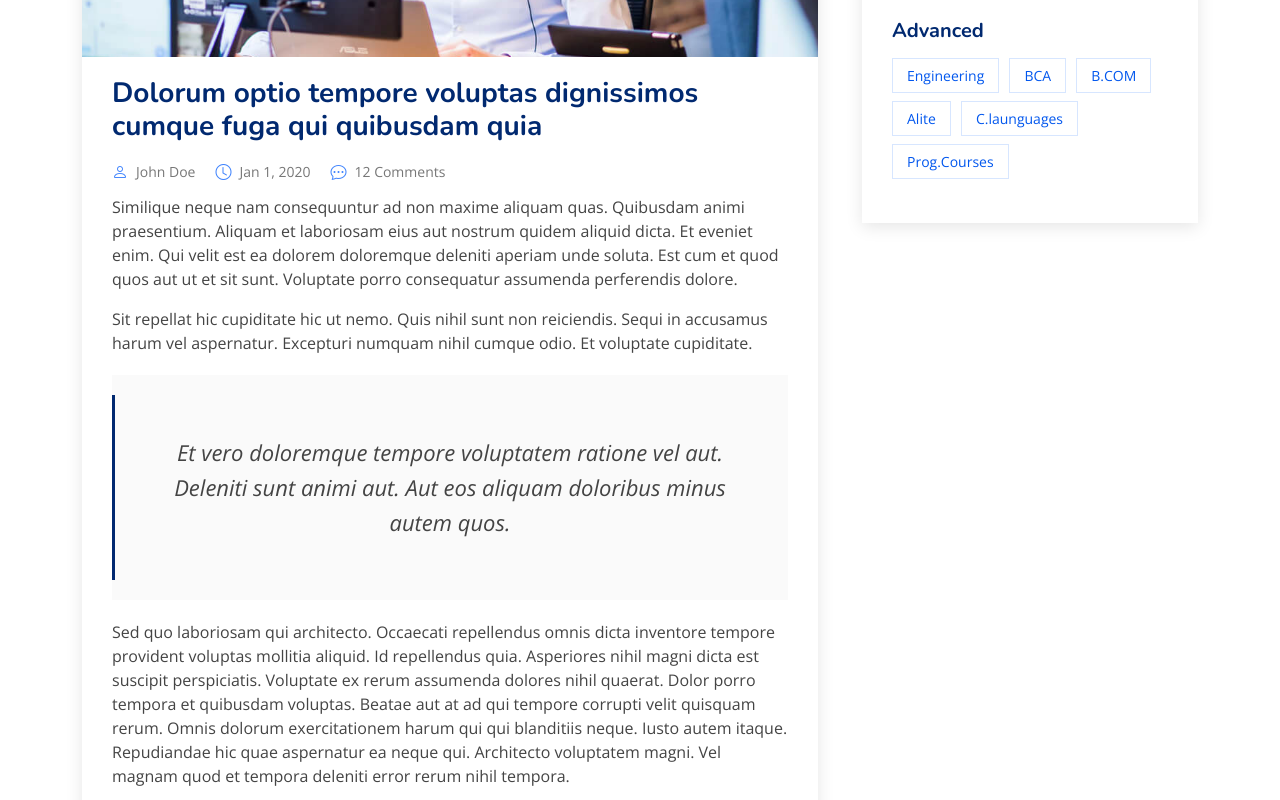
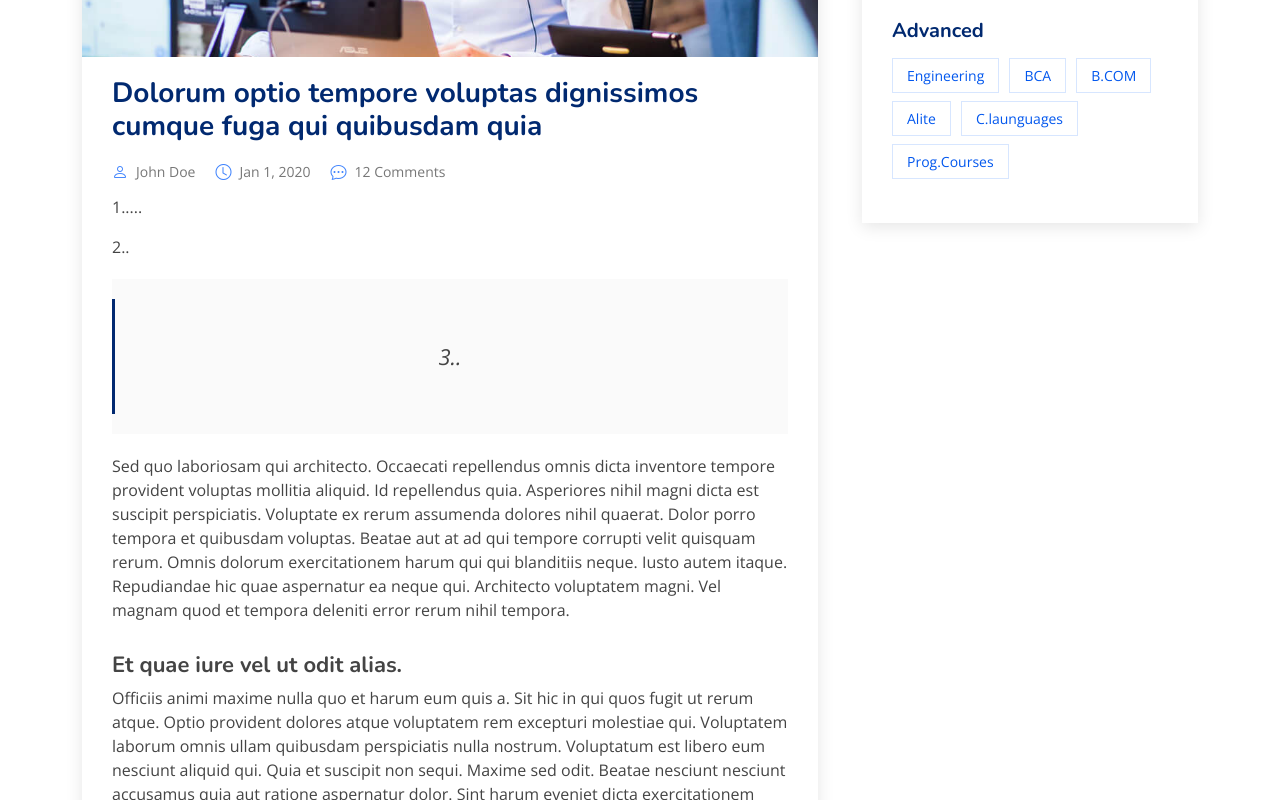
Before and after one commit to 1Amgod/amazingcontents, a plain HTML site: page academics.html in a window 1280 px wide. Shown: the part 608-1408 px from the top of the page. Drawn offline with nearby package versions, Linux system fonts and the light colour scheme.

Commit message:
Update academics.html
Signed-off-by: iamgodisgreat <149143769+iamgodisgreat@users.noreply.github.com>

```diff
--- a/academics.html
+++ b/academics.html
@@ -126,17 +126,16 @@
 
               <div class="entry-content">
                 <p>
-                  Similique neque nam consequuntur ad non maxime aliquam quas. Quibusdam animi praesentium. Aliquam et laboriosam eius aut nostrum quidem aliquid dicta.
-                  Et eveniet enim. Qui velit est ea dolorem doloremque deleniti aperiam unde soluta. Est cum et quod quos aut ut et sit sunt. Voluptate porro consequatur assumenda perferendis dolore.
+                  1.....
                 </p>
 
                 <p>
-                  Sit repellat hic cupiditate hic ut nemo. Quis nihil sunt non reiciendis. Sequi in accusamus harum vel aspernatur. Excepturi numquam nihil cumque odio. Et voluptate cupiditate.
+                 2..
                 </p>
 
                 <blockquote>
                   <p>
-                    Et vero doloremque tempore voluptatem ratione vel aut. Deleniti sunt animi aut. Aut eos aliquam doloribus minus autem quos.
+                    3..
                   </p>
                 </blockquote>
 
```
